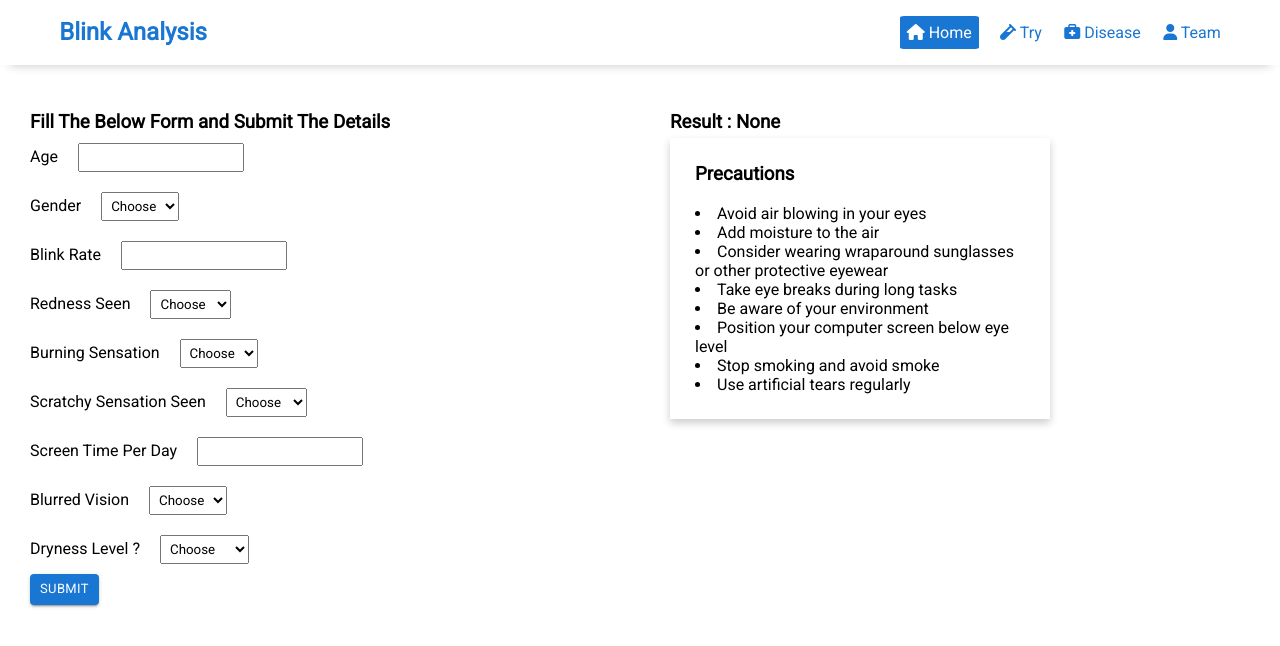
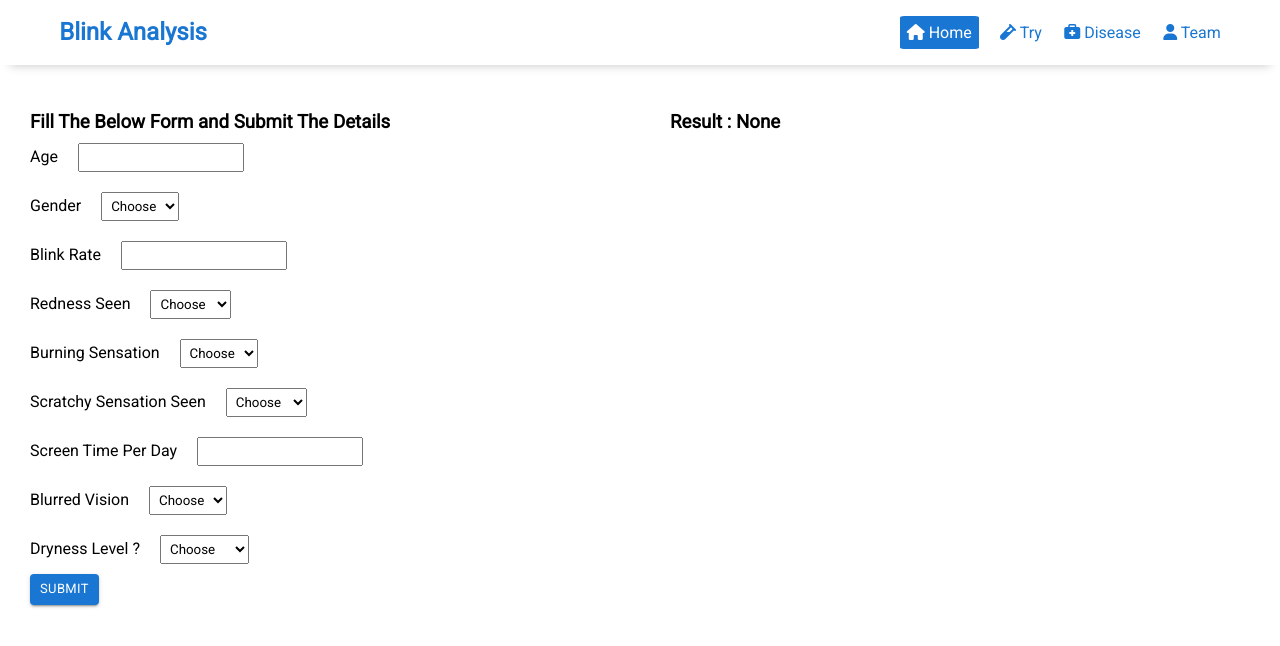
Before and after one commit to sayeedofficial/mp, a React (Create React App) app in the folder client/: page /disease in a window 1280 px wide. Shown: the top 646 px of the page. Built offline with nearby package versions, Linux system fonts and the light colour scheme.

Commit message:
Validation for Disease is configured

```diff
--- a/client/src/Components/Disease/Disease.jsx
+++ b/client/src/Components/Disease/Disease.jsx
@@ -175,7 +175,7 @@ class Disease extends React.Component {
 					</div>
 					<div className="column-d2">
 						<h3>Result : {this.state.diseaseResult}</h3>
-						 <Precautions />
+						{this.state.diseaseResult==="Yes" ? <Precautions/> : <></>}
 					</div>
 				</div>
 			</div>
```
